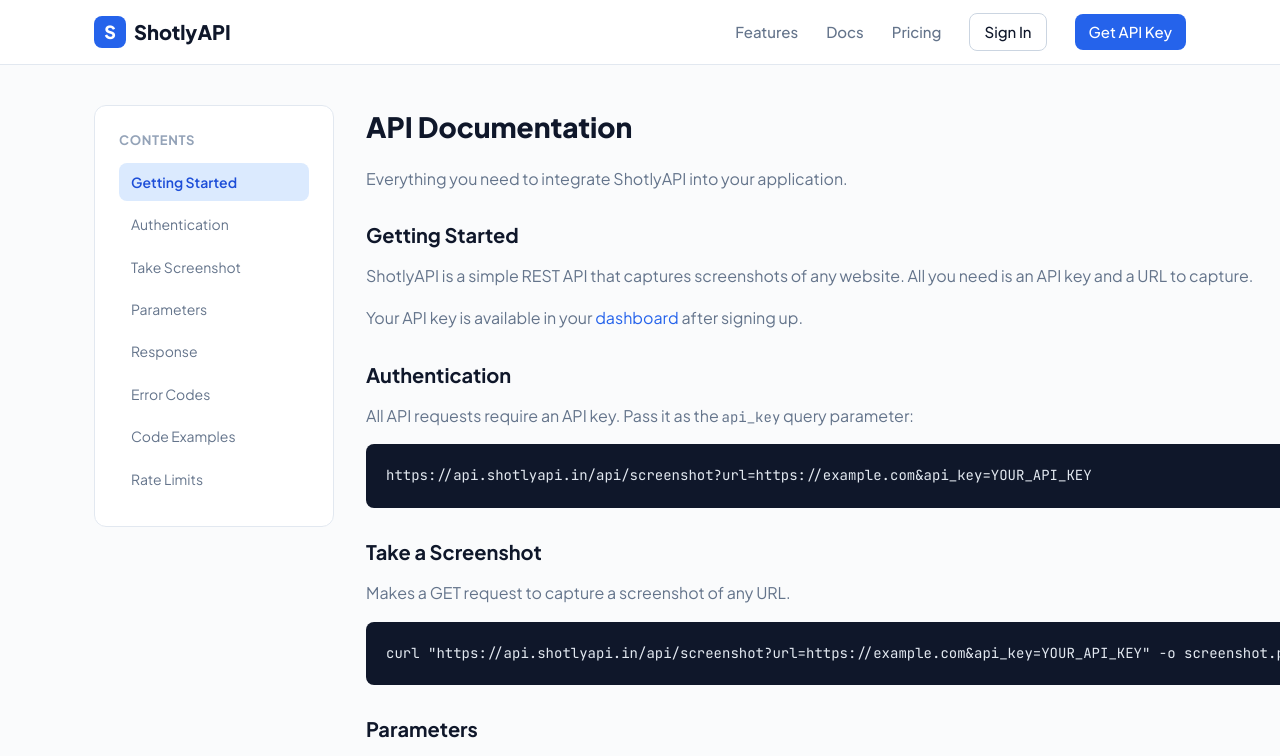
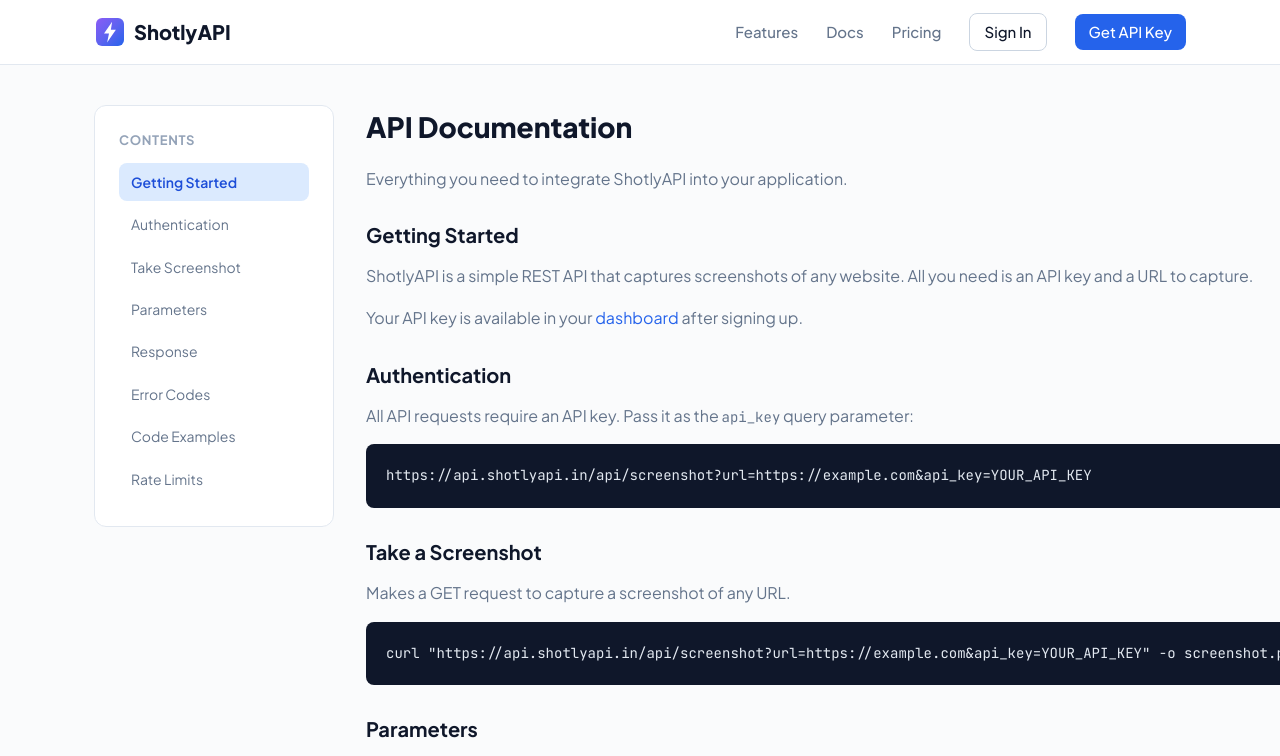
Before and after one commit to MyWorld0007/shotlyapi, a React (Vite) app: page /docs in a window 1280 px wide. Shown: the top 756 px of the page. Built offline with nearby package versions, Linux system fonts and the light colour scheme.

Commit message:
Replace logo span with image in Docs.jsx

```diff
--- a/src/pages/Docs.jsx
+++ b/src/pages/Docs.jsx
@@ -10,7 +10,7 @@ export default function Docs() {
       <nav>
         <div className="container nav-inner">
           <Link to="/" className="logo">
-            <span className="logo-mark">S</span>
+            <img src="/logo.svg" alt="ShotlyAPI" style={{width: '32px', height: '32px', borderRadius: '8px'}} />
             ShotlyAPI
           </Link>
           <div className="nav-links">
```
